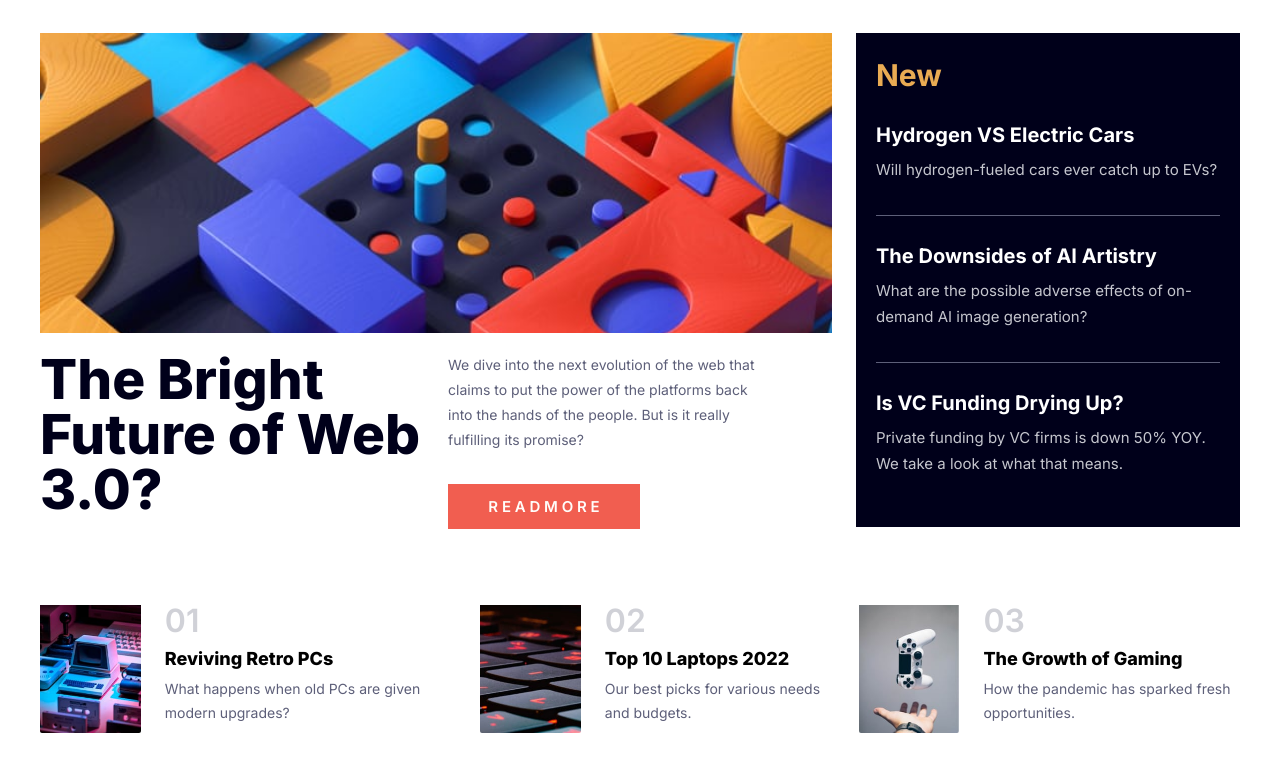
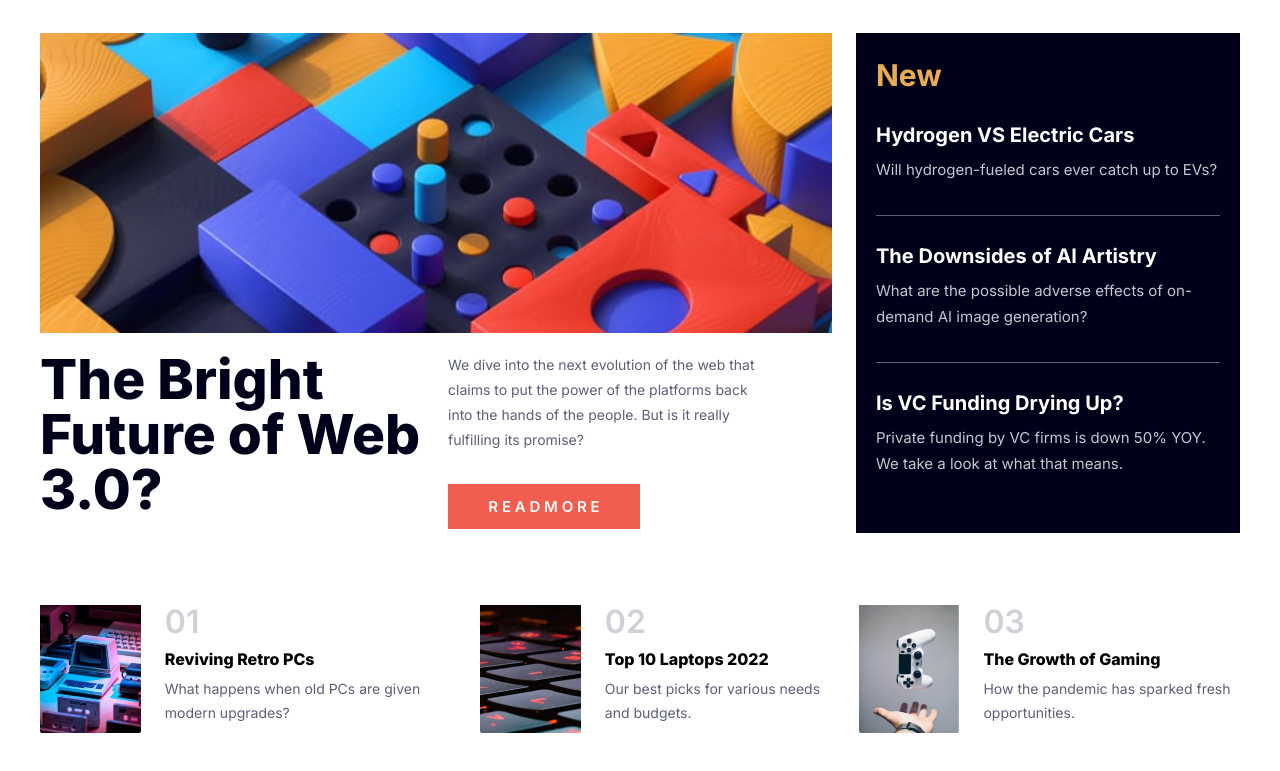
Before and after one commit to JALCAZAR00/Page_news, a plain HTML site: page index.html in a window 1280 px wide. Shown: the part 65-836 px from the top of the page. Drawn offline with Linux system fonts and the light colour scheme.

Commit message:
ajuste de altura en body

```diff
--- a/css/desktop.scss
+++ b/css/desktop.scss
@@ -106,7 +106,7 @@
                 .info--container{
                     grid-column: 5 / 7;
                     grid-row: 1 / 3;
-                    height: auto;
+                    height: 500px;
                     text-align: start;
                     .card-container-info{
                         padding: 0;
@@ -145,6 +145,7 @@
                         gap: 32px;
                         width: 50%;
                         p{
+                            height: 100px;
                             font-size: 1.4rem;
                             line-height: 2.5rem;
                             margin: 0;
@@ -179,7 +180,7 @@
                             font-size: 3.2rem;
                             }
                             h3{
-                                font-size: 1.8rem;
+                                font-size: 1.6rem;
                                 font-weight: 800;
                             }
                             p{
```
Also changed, not shown: css/styles.css.
